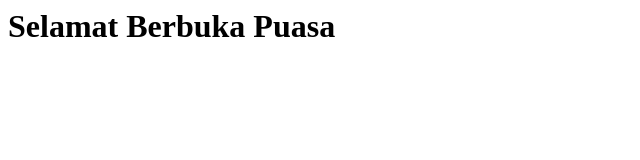
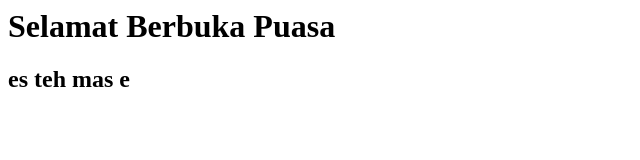
Before and after one commit to 16110207/amikom, a plain HTML site: page index.html in a window 1280 px wide. Shown: the whole page, without its empty margins (0-640 px from the left). Drawn offline with Linux system fonts and the light colour scheme.

Commit message:
tambah h2

```diff
--- a/index.html
+++ b/index.html
@@ -6,6 +6,7 @@
 <body>
 
 	<h1>Selamat Berbuka Puasa</h1>
+	<h2>es teh mas e</h2>
 
 </body>
 </html>
```
